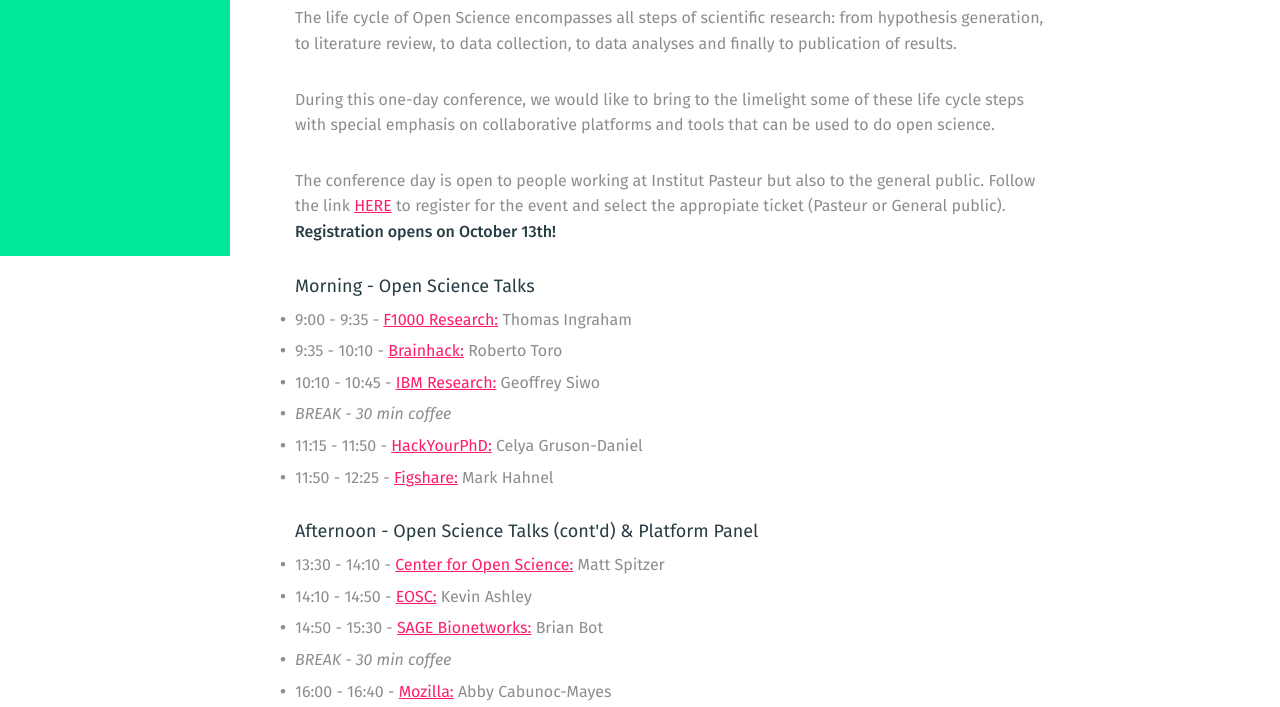
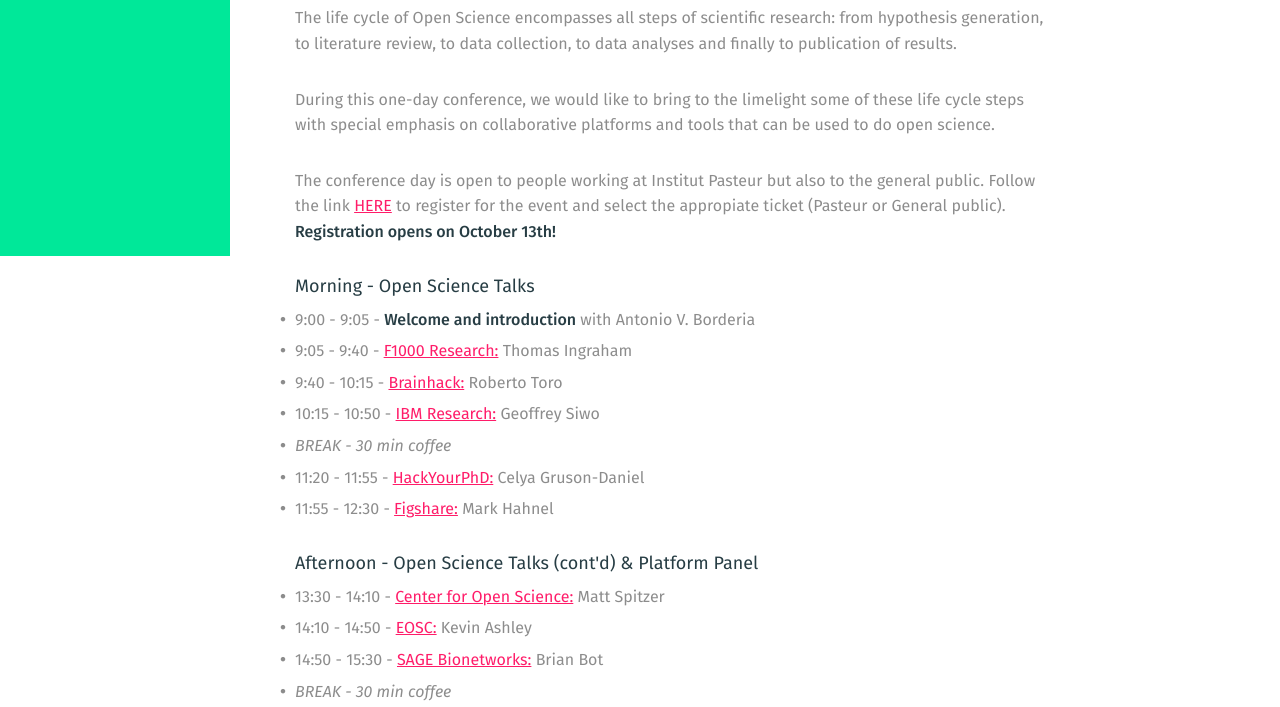
Before and after one commit to mozillascience/WOW-Pasteur, a plain HTML site: page index.html in a window 1280 px wide. Shown: the part 544-1251 px from the top of the page. Drawn offline with nearby package versions, Linux system fonts and the light colour scheme; a script that the page names is missing.

Commit message:
Added intro

```diff
--- a/index.html
+++ b/index.html
@@ -74,12 +74,13 @@
         <h4>Morning - Open Science Talks</h4>
       <ul>
         <!-- Open Science -->
-          <li>9:00 - 9:35 - <strong><a href="https://f1000research.com/" target="_blank">F1000 Research:</a></strong> Thomas Ingraham </li>
-          <li>9:35 - 10:10 - <strong><a href="http://www.brainhack.org/" target="_blank">Brainhack:</a></strong> Roberto Toro </li>
-	  <li>10:10 - 10:45 - <strong><a href="http://www.research.ibm.com/" target="_blank">IBM Research:</a></strong> Geoffrey Siwo </li>
+          <li>9:00 - 9:05 - <strong>Welcome and introduction</strong> with Antonio V. Borderia</li>
+          <li>9:05 - 9:40 - <strong><a href="https://f1000research.com/" target="_blank">F1000 Research:</a></strong> Thomas Ingraham </li>
+          <li>9:40 - 10:15 - <strong><a href="http://www.brainhack.org/" target="_blank">Brainhack:</a></strong> Roberto Toro </li>
+	  <li>10:15 - 10:50 - <strong><a href="http://www.research.ibm.com/" target="_blank">IBM Research:</a></strong> Geoffrey Siwo </li>
 	      <li><em>BREAK - 30 min coffee</em></li>
-	  <li>11:15 - 11:50 - <strong><a href="http://hackyourphd.org/en/" target="_blank">HackYourPhD:</a></strong> Celya Gruson-Daniel </li>
-      <li>11:50 - 12:25 - <strong><a href="https://figshare.com/" target="_blank">Figshare:</a></strong> Mark Hahnel </li>
+	  <li>11:20 - 11:55 - <strong><a href="http://hackyourphd.org/en/" target="_blank">HackYourPhD:</a></strong> Celya Gruson-Daniel </li>
+      <li>11:55 - 12:30 - <strong><a href="https://figshare.com/" target="_blank">Figshare:</a></strong> Mark Hahnel </li>
 	</ul>
         <h4>Afternoon - Open Science Talks (cont'd) & Platform Panel</h4>
       <ul>
```
